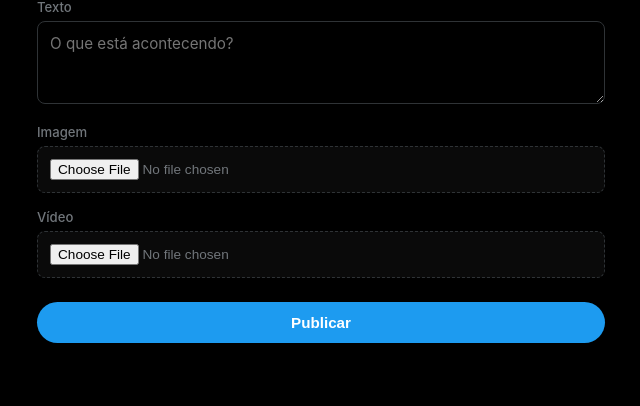
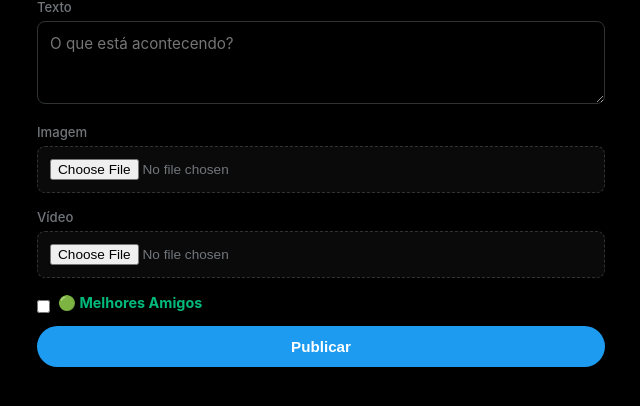
Before and after one commit to SandStormy-pxl/Nexus-v1.0.0.1, a Django app: page /postar/ in a window 1280 px wide. Shown: the part 74-480 px from the top of the page, without its empty margins (319-959 px from the left). Run offline with Django 5.2, Linux system fonts and the light colour scheme; the visitor is signed in with stand-in values (Sample User, id 1).

Commit message:
Atualizar o criar_post.html

```diff
--- a/templates/feed/criar_post.html
+++ b/templates/feed/criar_post.html
@@ -164,6 +164,11 @@
         <label for="id_video">Vídeo</label>
         <input type="file" id="id_video" name="video" accept="video/*" />
       </div>
+      <div style="display: flex; align-items: center; gap: 8px;">
+    <input type="checkbox" id="exclusivo" name="exclusivo_melhores_amigos" value="true" style="cursor: pointer;">
+    <label for="exclusivo" style="font-size: 0.9rem; color: #00ba7c; font-weight: bold; cursor: pointer;">🟢 Melhores Amigos</label>
+</div>
+
 
       <button type="submit">Publicar</button>
     </form>
```
